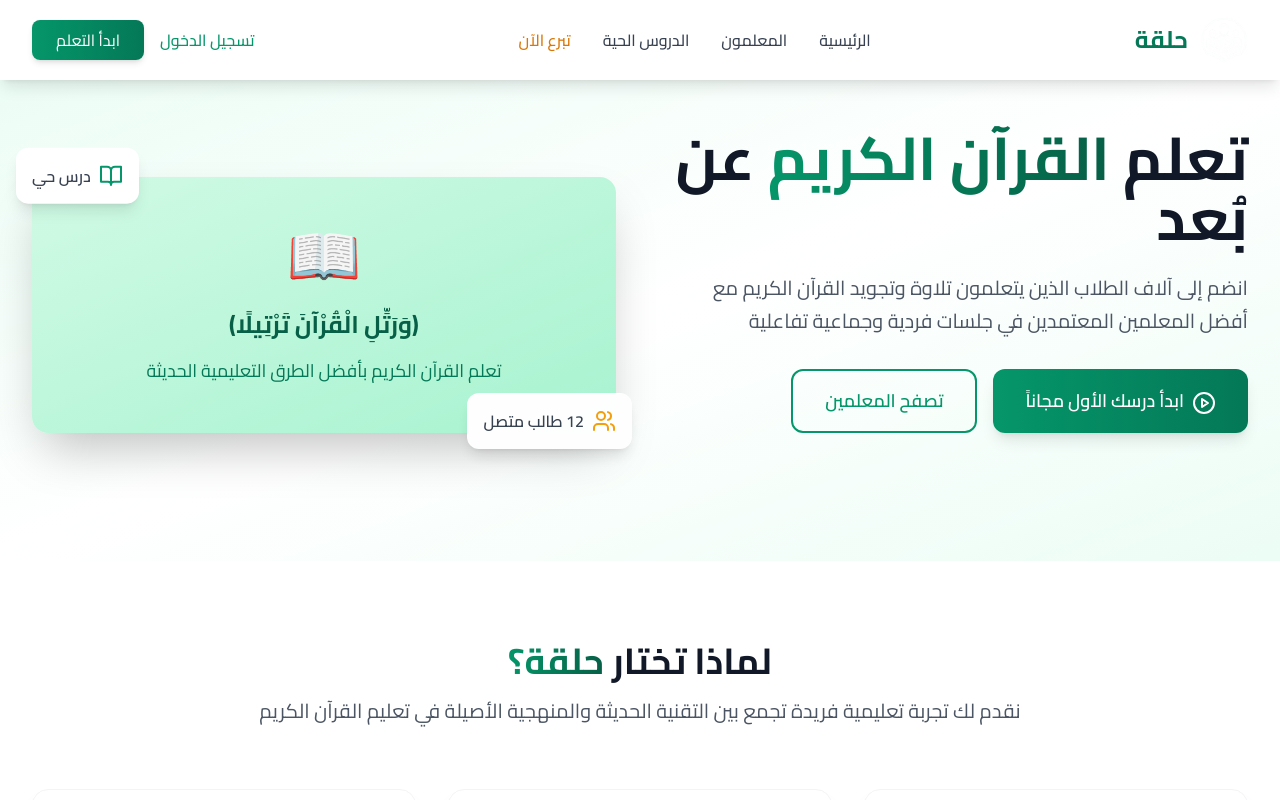
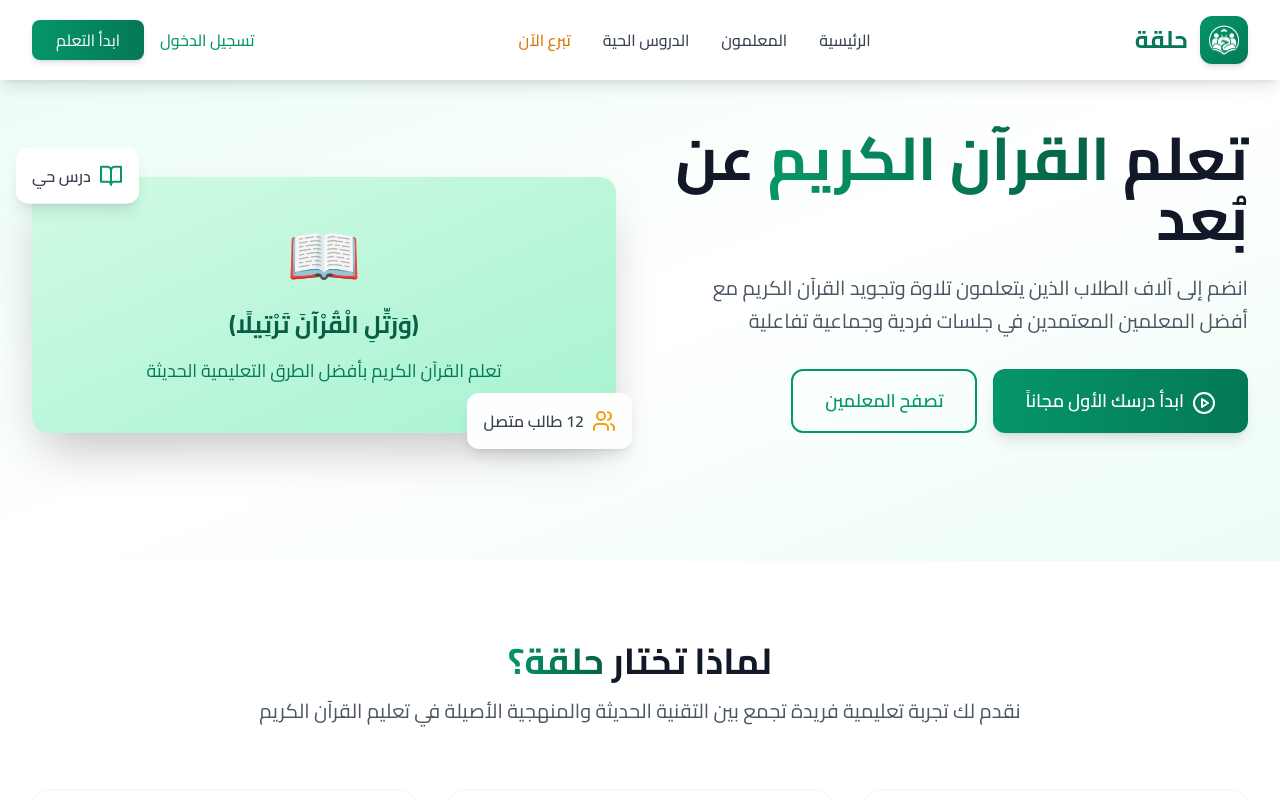
Before and after one commit to majdjoubi/Halqabolt, a React (Vite) app: page / in a window 1280 px wide. Shown: the top 800 px of the page. Built offline with nearby package versions, Linux system fonts and the light colour scheme.

Commit message:
Add green background to logo

```diff
--- a/src/components/Header.tsx
+++ b/src/components/Header.tsx
@@ -31,18 +31,18 @@ const Header: React.FC<HeaderProps> = ({ navigateTo, currentPage, onOpenAuth })
           <div className="flex justify-between items-center py-4">
             {/* Logo */}
             <div className="flex items-center space-x-3 space-x-reverse">
+              <div className="bg-gradient-to-br from-emerald-600 to-emerald-700 p-2 rounded-xl shadow-md">
                 <img
                   src="/حلقة 2.png"
                   alt="شعار حلقة"
-                className="h-12 w-12 object-contain"
+                  className="h-8 w-8 object-contain"
                   onError={(e) => {
                     // Fallback to icon if image fails to load
                     e.currentTarget.style.display = 'none';
                     e.currentTarget.nextElementSibling?.classList.remove('hidden');
                   }}
                 />
-              <div className="bg-gradient-to-br from-emerald-600 to-emerald-700 p-2 rounded-xl shadow-md hidden">
-                <BookOpen className="h-8 w-8 text-white" />
+                <BookOpen className="h-8 w-8 text-white hidden" />
               </div>
               <h1 className="text-2xl font-bold text-emerald-700">حلقة</h1>
             </div>
```
Lines whose indentation alone changed are shown as unchanged.
